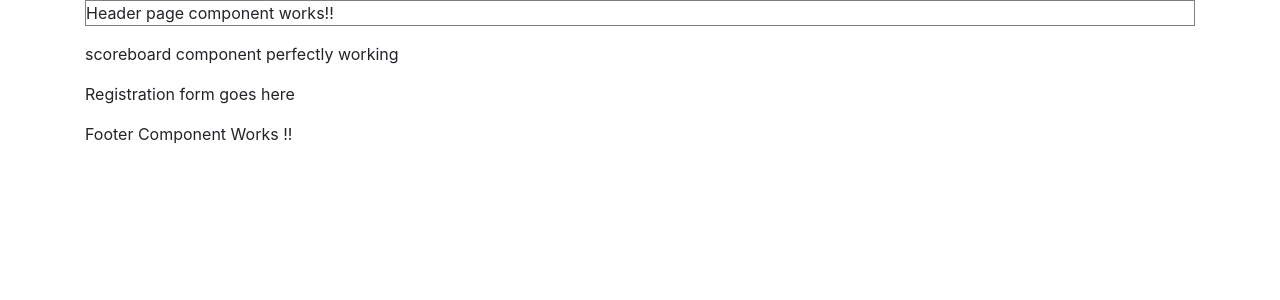
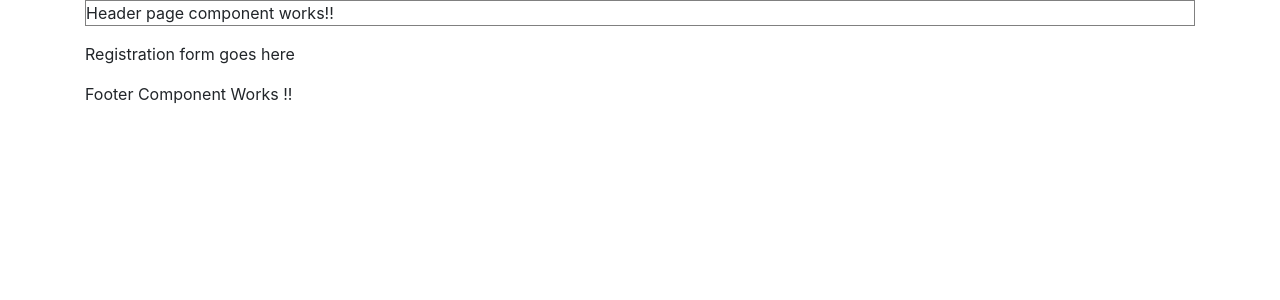
Before and after one commit to NgoziEmeh/Bible-quiz-web-app-frontend, an Angular app: page /register in a window 1280 px wide. Shown: the top 300 px of the page. Built offline with nearby package versions, Linux system fonts and the light colour scheme.

Commit message:
register page correction

```diff
--- a/src/app/register/register.component.html
+++ b/src/app/register/register.component.html
@@ -1,9 +1,7 @@
 <div class="header_area">
     <app-header></app-header>
 </div>
-<div class="score_area">
-    <app-scoreboard></app-scoreboard>
-</div>
+
 <div class="register_area">
     <p>Registration form goes here</p>
 </div>
```
